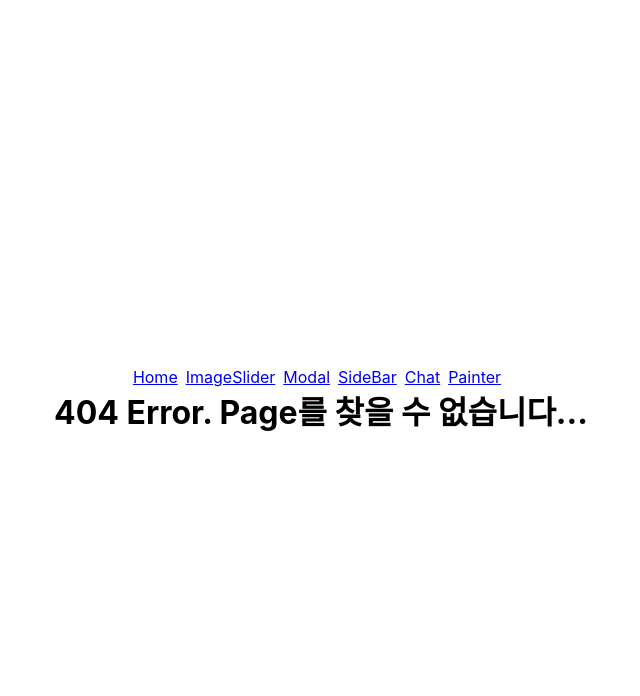
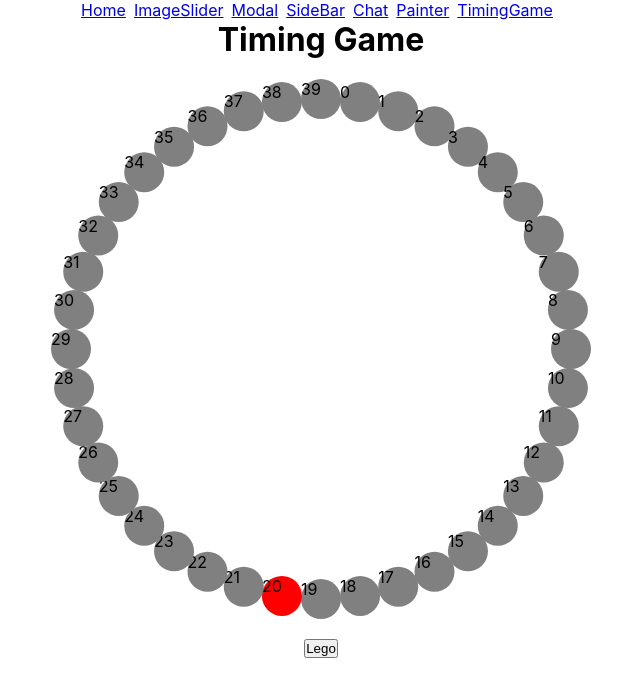
Before and after one commit to tonyw0527/react-components, a React (Create React App) app: page /timing-game in a window 1280 px wide. Before the commit this address had no page. Shown: the top 696 px of the page, without its empty margins (319-959 px from the left). Built offline with nearby package versions, Linux system fonts and the light colour scheme.

Commit message:
Created TimingGame.js&.css - a game to guess timing on to touch red LED.

```diff
--- a/src/App.css
+++ b/src/App.css
@@ -5,9 +5,8 @@
     flex-flow: column;
 
     width: 100vw;
-    height: 100vh;
 }
 
-.link {
+.App .link {
     margin-right: 8px;
 }
--- a/src/App.js
+++ b/src/App.js
@@ -7,6 +7,7 @@ import Modal from './components/modal/Modal';
 import SideBar from './components/sidebar/SideBar';
 import Chat from './components/chat/Chat';
 import Painter from './components/painter/Painter';
+import TimingGame from './components/timing-game/TimingGame';
 import ErrorPage from './components/error-page/ErrorPage';
 
 import { Route, Link, Switch } from 'react-router-dom';
@@ -21,6 +22,7 @@ function App() {
                 <Link className="link" to="/side-bar">SideBar</Link>
                 <Link className="link" to="/chat">Chat</Link>
                 <Link className="link" to="/painter">Painter</Link>
+                <Link className="link" to="/timing-game">TimingGame</Link>
             </div>
             <Switch>
                 <Route path="/" component={Home} exact />
@@ -29,6 +31,8 @@ function App() {
                 <Route path="/side-bar" component={SideBar} exact />
                 <Route path="/chat" component={Chat} exact />
                 <Route path="/painter" component={Painter} exact />
+                <Route path="/timing-game" component={TimingGame} exact />
+
                 <Route component={ErrorPage} />
             </Switch>
         </div>
--- /dev/null
+++ b/src/components/timing-game/TimingGame.css
@@ -0,0 +1,64 @@
+.timing-game-wrapper {
+    display: flex;
+    flex-flow: column;
+    justify-content: center;
+    align-items: center;
+}
+
+.timing-game-header {
+    margin-bottom: 20px;
+}
+
+.timing-game-main {
+    margin-bottom: 20px;
+}
+
+
+
+
+
+
+/*from stack over flow powerd by br3ntor */
+.ciclegraph {
+    position: relative;
+    width: 500px;
+    height: 500px;
+    margin: calc(40px / 2 + 0px);
+  }
+
+  .ciclegraph:before {
+    content: "";
+    position: absolute;
+    top: 0;
+    left: 0;
+    border: 2px solid teal;
+    width: calc(100% - 2px * 2);
+    height: calc(100% - 2px * 2);
+    border-radius: 50%;
+  }
+
+  .ciclegraph .circle {
+    position: absolute;
+    top: 50%;
+    left: 50%;
+    width: 40px;
+    height: 40px;
+    margin: calc(-40px / 2);
+    background: gray;
+    border-radius: 50%;
+  }
+
+  @media screen and (max-width: 600px) {
+      /*from stack over flow powerd by br3ntor */
+    .ciclegraph {
+        width: 370px;
+        height: 370px;
+        margin: calc(28px / 2 + 0px);
+    }
+
+    .ciclegraph .circle {
+        width: 28px;
+        height: 28px;
+        margin: calc(-28px / 2);
+    }
+}
--- /dev/null
+++ b/src/components/timing-game/TimingGame.js
@@ -0,0 +1,132 @@
+import React, { useEffect, useRef } from 'react';
+import './TimingGame.css';
+
+const TimingGame = () => {
+
+    const ledLength = 40;
+    let gameSpeed = 15;
+    let isPlaying = false;
+    let play_interval_id = '';
+    const goalLedIndex = Math.round(ledLength/2);
+    let currLedIndex;
+
+    useEffect(() => {
+        const goalLed = document.getElementById(goalLedIndex);
+        goalLed.style.backgroundColor = 'red'
+
+        document.addEventListener('keypress', (e) =>{
+            if(e.code == 'Space'){
+                handleGame();
+            }
+        });
+
+        return () => {
+
+        }
+    }, []);
+
+    //from stack over flow powerd by br3ntor
+    const graph = useRef(null);
+
+    useEffect(() => {
+        const ciclegraph = graph.current;
+        const circleElements = ciclegraph.childNodes;
+
+        let angle = 360 - 90;
+        let dangle = 360 / circleElements.length;
+
+        for (let i = 0; i < circleElements.length; i++) {
+        let circle = circleElements[i];
+        angle += dangle;
+        circle.style.transform = `rotate(${angle}deg) translate(${ciclegraph.clientWidth /
+            2}px) rotate(-${angle}deg)`;
+        }
+    }, []);
+
+    const handleGame = () => {
+        if(isPlaying){
+            isPlaying = false;
+            clearInterval(play_interval_id);
+
+            if(currLedIndex === goalLedIndex){
+                const goalLed = document.getElementById(goalLedIndex);
+                goalLed.style.backgroundColor = 'purple';
+                setTimeout(()=>{
+                    alert('You win!');
+                }, 100);
+
+            } else {
+                //alert('Wrong!...')
+            }
+        } else {
+            let i = 0;
+            isPlaying = true;
+            const goalLed = document.getElementById(goalLedIndex);
+            goalLed.style.backgroundColor = 'red'
+            if(currLedIndex && currLedIndex !== goalLedIndex){
+                const currLed = document.getElementById(currLedIndex);
+                currLed.style.backgroundColor = 'gray'
+            }
+
+            play_interval_id = setInterval(()=>{
+                if(i === 0) {
+                    const lastLed = document.getElementById(ledLength-1);
+                    if(lastLed){
+                        lastLed.style.backgroundColor = 'gray';
+                    }
+                }
+
+                const prevLed = document.getElementById(i-1);
+                if(prevLed){
+                    if(i-1 !== goalLedIndex){
+                        prevLed.style.backgroundColor = 'gray';
+                    } else {
+                        prevLed.style.backgroundColor = 'red';
+                    }
+                }
+
+                if(i !== goalLedIndex){
+                    const led = document.getElementById(i);
+                    led.style.backgroundColor = 'blue';
+                } else {
+                    const led = document.getElementById(i);
+                    led.style.backgroundColor = 'purple';
+                }
+
+                currLedIndex = i;
+                i++;
+                if(i === ledLength){
+                    i = 0;
+                };
+            }, gameSpeed);
+        }
+
+    }
+
+    const renderLED = () => {
+        const LEDArr = [];
+        for(let i = 0; i<ledLength; i++){
+            LEDArr.push(<div className="circle" key={i} id={i}>{i}</div>);
+        }
+
+        return LEDArr;
+    };
+
+    return (
+        <div className="timing-game-wrapper">
+            <div className="timing-game-header">
+                <h1>Timing Game</h1>
+            </div>
+            <div className="timing-game-main">
+                <div className="ciclegraph" ref={graph}>
+                    {renderLED()}
+                </div>
+            </div>
+            <button type="button" onClick={()=>{handleGame()}}>
+                    Lego
+            </button>
+        </div>
+    );
+};
+
+export default TimingGame;
```
